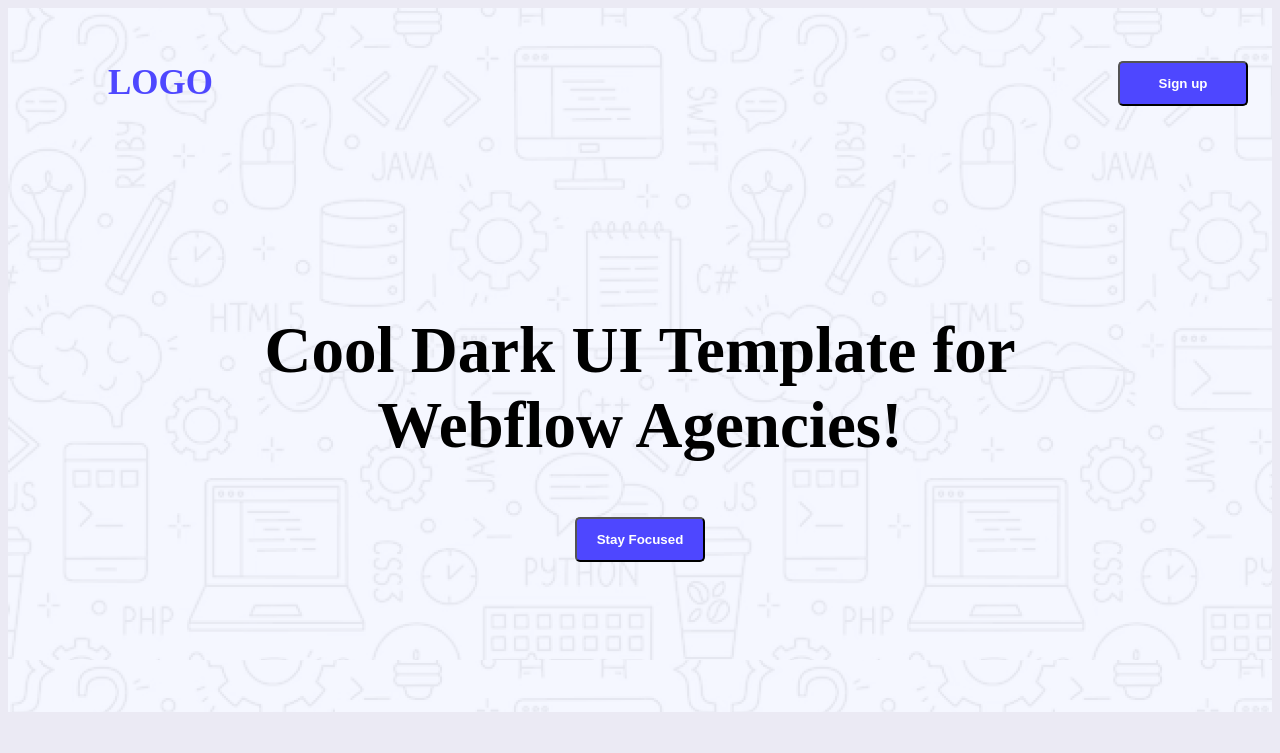
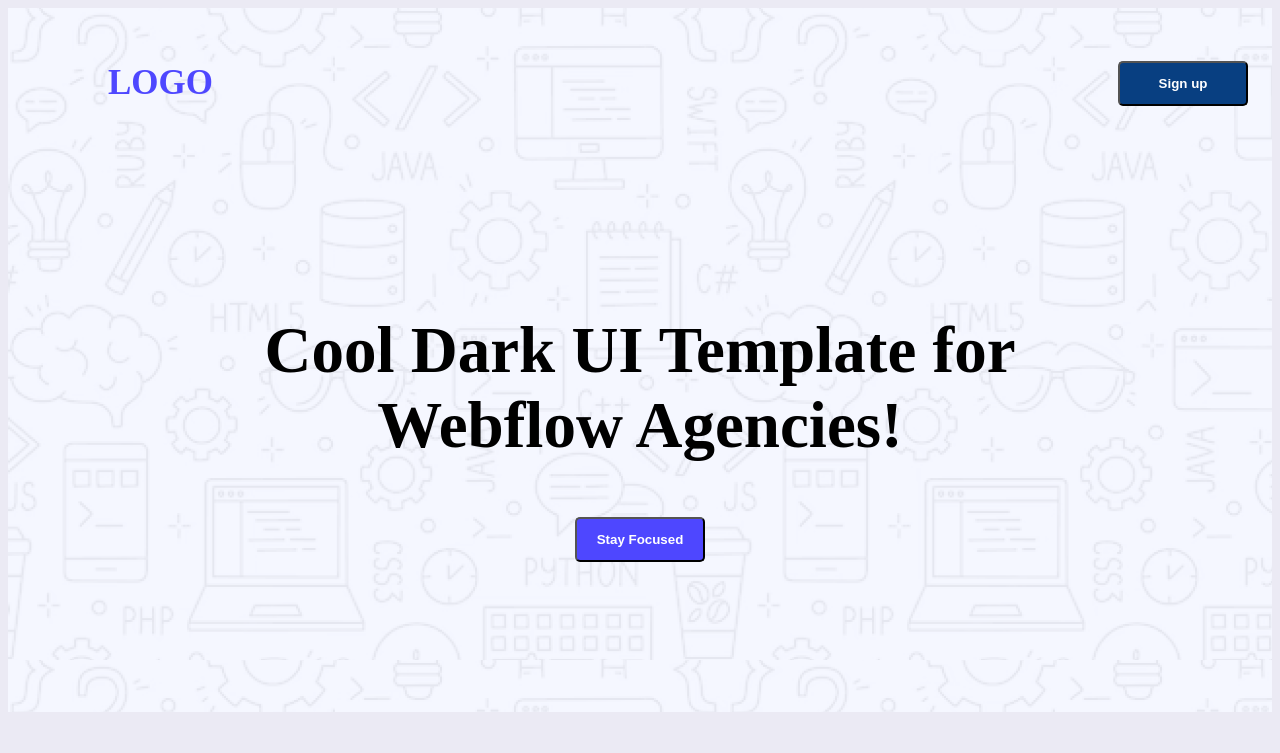
Before and after one commit to mdalamin163363/assignment, a plain HTML site: page index.html in a window 1280 px wide. In both pictures the pointer is over the button "Sign up". Shown: the top 753 px of the page. Drawn offline with Linux system fonts and the light colour scheme.

```diff
--- a/style/style.css
+++ b/style/style.css
@@ -14,6 +14,11 @@
    height: 45px;
    color: white;
    font-weight: bold;
+
+}
+.btn:hover{
+cursor: pointer;
+  background-color: rgb(8, 63, 129);
 }
 nav{
     display: flex;
```
